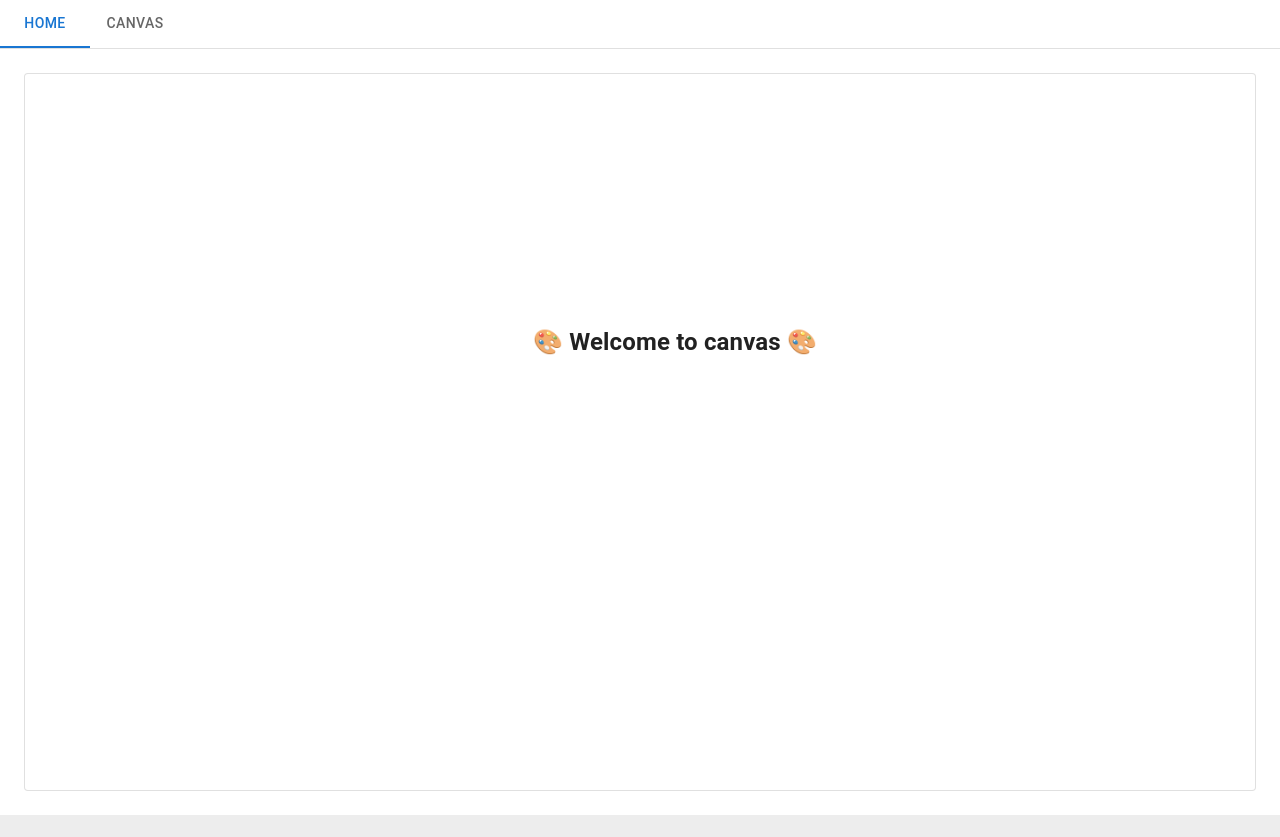
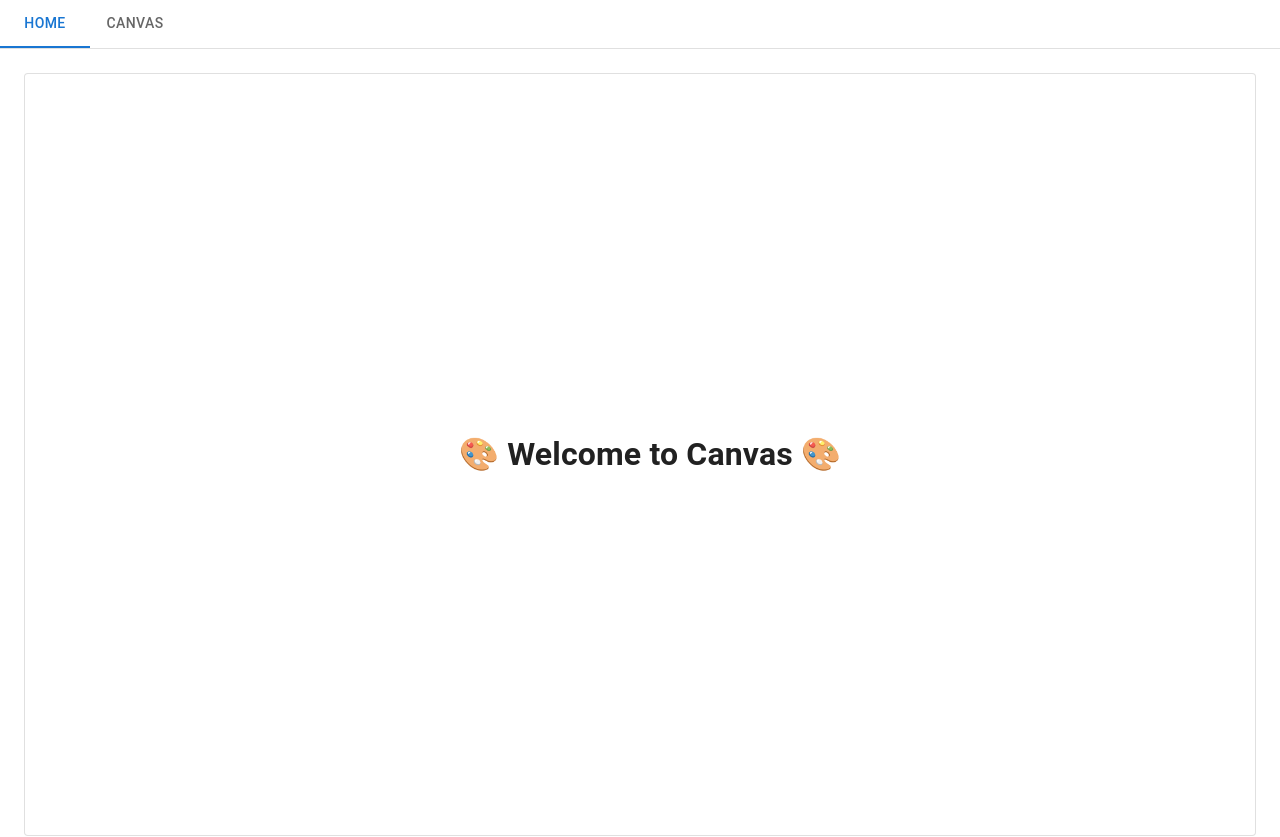
Before and after one commit to Raccoonee/drawing-app, a React (Create React App) app: page / in a window 1280 px wide. Shown: the top 837 px of the page. Built offline with nearby package versions, Linux system fonts and the light colour scheme.

Commit message:
fix: fix css for home page

```diff
--- a/src/App.css
+++ b/src/App.css
@@ -6,7 +6,6 @@ body {
   -webkit-font-smoothing: antialiased;
   -moz-osx-font-smoothing: grayscale;
 }
-
 
 .bottom-header {
   background-color: #ededed;
@@ -19,14 +18,14 @@ body {
   font-weight: bold;
 }
 .outside {
-	position: relative;
-    width: 200px;
-    height: 200px;
-    background-color: #EEE;
+  position: relative;
+  width: 200px;
+  height: 200px;
+  background-color: #eee;
 }
 .inside {
-    position: absolute;
-    bottom: 2px;
+  position: absolute;
+  bottom: 2px;
 }
 .canvas {
   border-style: solid;
@@ -36,43 +35,28 @@ body {
   padding-left: 10px;
 }
 
-html, body {
-  height: 100%;
-}
 .parent {
   width: 100%;
   height: 100%;
   display: table;
   text-align: center;
   font-weight: bold;
-  padding-top: 250px;
+  padding-top: 335px;
   padding-right: 10px;
-  padding-bottom: 250px;
+  padding-bottom: 335px;
   padding-left: 10px;
-  font-size: 24px;
 }
 .parent > .child {
   display: table-cell;
   vertical-align: middle;
 }
 
-.item {
-  display: table-cell;
-  vertical-align: bottom;
-  border: 1px solid #f00;
-  height: 100px;
-  width: 100px;
-}
 
-.hw {
-  height: 27vh;
-  width: 100vw;
-}
 
-.section{
+/* .section {
   position: relative /*relative and fixed elements also works*/;
-  top: 0;
+  /* top: 0;
   bottom: 0;
   left: 0;
   right: 0;
-}
+}  */
--- a/src/App.js
+++ b/src/App.js
@@ -9,7 +9,6 @@ import Box from "@mui/material/Box";
 import Footer from "./components/Footer";
 import Card from "@mui/material/Card";
 import PropTypes from "prop-types";
-
 
 TabPanel.propTypes = {
   children: PropTypes.node,
@@ -65,7 +64,7 @@ function App() {
         </Box>
         <TabPanel value={tab} index={0}>
           <Card variant="outlined">
-            <div className="parent section hw">🎨 Welcome to canvas 🎨</div>
+            <h1 className="parent section hw">🎨 Welcome to Canvas 🎨</h1>
           </Card>
         </TabPanel>
         <TabPanel value={tab} index={1}>
@@ -77,7 +76,7 @@ function App() {
           </Card>
         </TabPanel>
       </Box>
-      <Footer className="item" />
+      <Footer />
     </>
   );
 }
--- a/src/components/Footer.js
+++ b/src/components/Footer.js
@@ -2,7 +2,7 @@
 
 const Footer = () => {
   return (
-    <div className="bottom-header">
+    <div className="bottom-header center">
       <p>
         <a href="https://github.com/Raccoonee">GitHub</a>
       </p>
```
